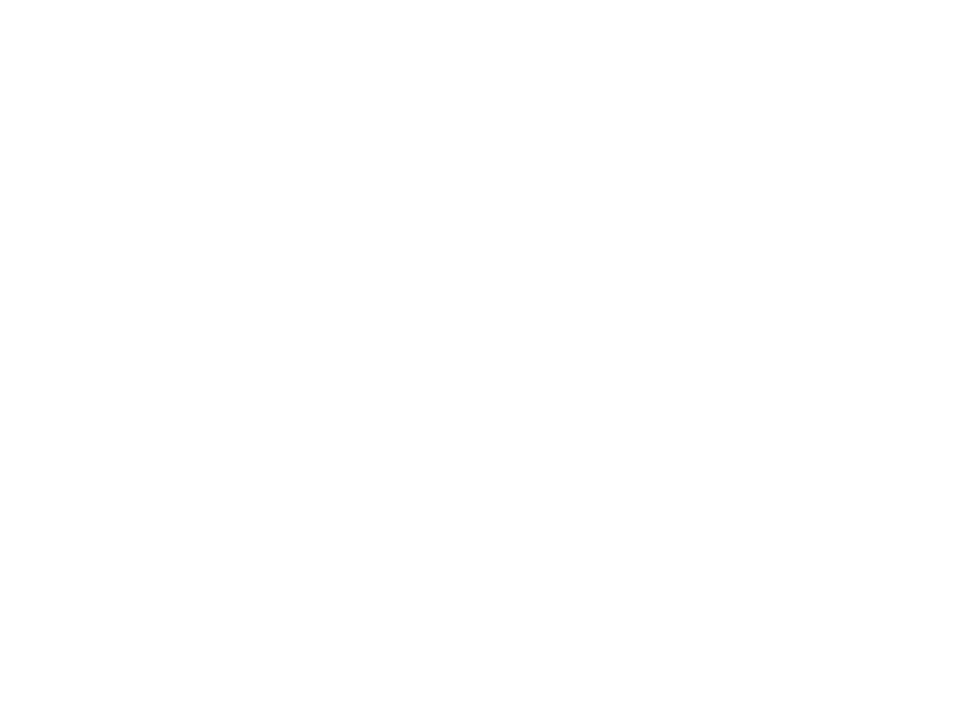
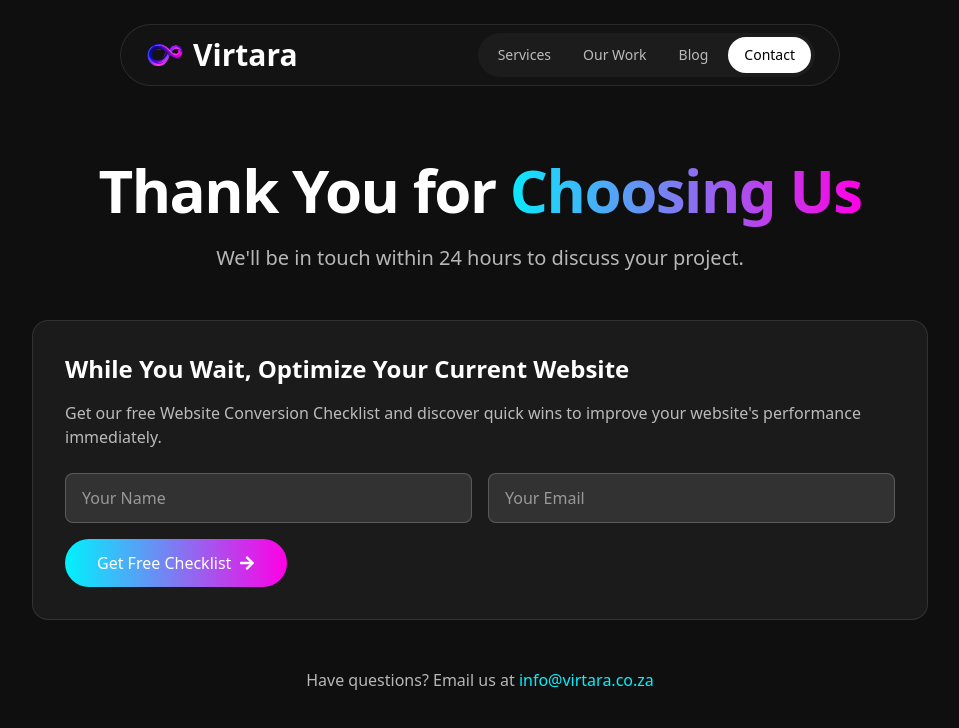
Before and after one commit to CodingDyl/virtara.io, a React (Vite) app: page /resources/start-a-project/thank-you in a window 1280 px wide. Before the commit this address had no page. Shown: the top 728 px of the page, without its empty margins (160-1119 px from the left). Built offline with nearby package versions, Linux system fonts and the light colour scheme.

Commit message:
Updated start a project flow and ensured emails were being sent

```diff
--- a/src/App.jsx
+++ b/src/App.jsx
@@ -23,6 +23,8 @@ import Unsubscribe from './pages/Unsubscribe'
 import ComeBack from './pages/ComeBack'
 import AuditPage from './pages/Resources/Audit/AuditPage'
 import AuditThankYou from './pages/Resources/Audit/AuditThankYou'
+import ThankYou from './pages/Resources/StartaProject/ThankYou'
+
 function App() {
   useEffect(() => {
     if ('scrollRestoration' in window.history) {
@@ -45,8 +47,10 @@ function App() {
           <Route path="/maintenance-support" element={<MaintenanceSupport />} />
           <Route path="/start-your-project" element={<StartaProject />} />
 
+          <Route path="/resources/start-a-project/thank-you" element={<ThankYou />} />
+
           <Route path="/resources/health-check" element={<HealthCheck />} />
-          <Route path="/thank-you" element={<HealthThankYou />} />
+          <Route path="/resources/health-check/thank-you" element={<HealthThankYou />} />
           <Route path="/resources/audit" element={<AuditPage />} />
           <Route path="/resources/audit/thank-you" element={<AuditThankYou />} />
           <Route path="/legal/privacy-policy" element={<PrivacyPolicy />} />
--- a/src/pages/Resources/HealthCheck/HealthThankYou.jsx
+++ b/src/pages/Resources/HealthCheck/HealthThankYou.jsx
@@ -4,8 +4,10 @@ import { FaArrowRight } from 'react-icons/fa';
 import Navbar from '../../../components/Navbar';
 import Footer from '../../../components/Footer';
 import { Helmet } from 'react-helmet-async';
+import { useNavigate } from 'react-router-dom';
 
 const HealthThankYou = () => {
+    const navigate = useNavigate();
   return (
     <>
       <Helmet>
@@ -55,10 +57,10 @@ const HealthThankYou = () => {
                   We'll analyze your site and show you exactly what needs to change to boost conversions.
                 </p>
                 <motion.a
-                  href="https://virtara.co.za/audit" // Replace with your actual payment link
+                  onClick={() => navigate('/resources/audit')}// Replace with your actual payment link
                   whileHover={{ scale: 1.02 }}
                   whileTap={{ scale: 0.98 }}
-                  className="inline-block px-8 py-4 bg-gradient-to-r from-[#00f2fe] to-[#ff00e5] text-white rounded-full font-medium flex items-center justify-center gap-2 hover:opacity-90 transition-opacity"
+                  className="inline-block px-8 py-4 bg-gradient-to-r from-[#00f2fe] to-[#ff00e5] text-white rounded-full font-medium flex items-center justify-center gap-2 hover:opacity-90 hover:cursor-pointer transition-opacity"
                 >
                   Claim My Audit Now
                   <FaArrowRight />
--- /dev/null
+++ b/src/pages/Resources/StartaProject/ThankYou.jsx
@@ -0,0 +1,149 @@
+import React from 'react';
+import { motion } from "framer-motion";
+import { FaArrowRight } from 'react-icons/fa';
+import Navbar from '../../../components/Navbar';
+import Footer from '../../../components/Footer';
+import { useState } from 'react';
+import { useNavigate } from 'react-router-dom';
+import { Helmet } from 'react-helmet-async';
+import { healthCheckPreview } from '../../../assets';
+import { subscribeToNewsletter } from '../../../config/firebase';
+
+const ThankYou = () => {
+  const [formData, setFormData] = useState({
+    email: '',
+    name: ''
+  });
+  const [isSubmitting, setIsSubmitting] = useState(false);
+  const [isSuccess, setIsSuccess] = useState(false);
+  const navigate = useNavigate();
+
+  const handleHealthCheckSubmit = async (e) => {
+    e.preventDefault();
+    setIsSubmitting(true);
+
+    try {
+      await subscribeToNewsletter(formData.email, formData.name, false);
+
+      const response = await fetch('https://virtara-backend.vercel.app/api/subscribe', {
+        method: 'POST',
+        headers: {
+          'Content-Type': 'application/json',
+        },
+        body: JSON.stringify(formData),
+      });
+
+      if (!response.ok) throw new Error('Subscription failed');
+
+      setIsSuccess(true);
+      navigate('/thank-you');
+    } catch (error) {
+      console.error('Error:', error);
+    } finally {
+      setIsSubmitting(false);
+    }
+  };
+
+  return (
+    <div className="bg-[#0F0F0F] min-h-screen">
+      <Helmet>
+        <title>Thank You | Virtara</title>
+        <meta name="description" content="Thank you for reaching out. While you wait, discover how to optimize your website's conversion rate with our free checklist." />
+      </Helmet>
+
+      <Navbar />
+
+      <section className="min-h-screen pt-32 md:pt-40 pb-12">
+        <div className="container mx-auto px-4 sm:px-6">
+          <div className="max-w-4xl mx-auto">
+            <motion.div
+              initial={{ opacity: 0, y: 20 }}
+              animate={{ opacity: 1, y: 0 }}
+              transition={{ duration: 0.8 }}
+              className="text-center mb-12"
+            >
+              <h1 className="text-3xl sm:text-4xl md:text-6xl font-bold text-white leading-tight tracking-tight mb-6">
+                Thank You for
+                <span className="text-transparent bg-clip-text bg-gradient-to-r from-[#00f2fe] to-[#ff00e5]"> Choosing Us</span>
+              </h1>
+              <p className="text-xl text-white/70 mb-8">
+                We'll be in touch within 24 hours to discuss your project.
+              </p>
+            </motion.div>
+
+            <motion.div
+              initial={{ opacity: 0, y: 20 }}
+              animate={{ opacity: 1, y: 0 }}
+              transition={{ duration: 0.8, delay: 0.2 }}
+              className="bg-white/5 p-8 rounded-2xl border border-white/10 mb-12"
+            >
+              <h2 className="text-2xl font-bold text-white mb-4">
+                While You Wait, Optimize Your Current Website
+              </h2>
+              <p className="text-white/70 mb-6">
+                Get our free Website Conversion Checklist and discover quick wins to improve your website's performance immediately.
+              </p>
+
+              {!isSuccess ? (
+                <form onSubmit={handleHealthCheckSubmit} className="space-y-4">
+                  <div className="grid md:grid-cols-2 gap-4">
+                    <input
+                      type="text"
+                      placeholder="Your Name"
+                      className="w-full px-4 py-3 bg-white/10 border border-white/20 rounded-lg text-white placeholder-white/50 focus:outline-none focus:border-[#00f2fe]"
+                      value={formData.name}
+                      onChange={(e) => setFormData({...formData, name: e.target.value})}
+                    />
+                    <input
+                      type="email"
+                      placeholder="Your Email"
+                      className="w-full px-4 py-3 bg-white/10 border border-white/20 rounded-lg text-white placeholder-white/50 focus:outline-none focus:border-[#00f2fe]"
+                      value={formData.email}
+                      onChange={(e) => setFormData({...formData, email: e.target.value})}
+                    />
+                  </div>
+                  <motion.button
+                    whileHover={{ scale: 1.02 }}
+                    whileTap={{ scale: 0.98 }}
+                    type="submit"
+                    disabled={isSubmitting}
+                    className="w-full md:w-auto px-8 py-3 bg-gradient-to-r from-[#00f2fe] to-[#ff00e5] text-white rounded-full font-medium flex items-center justify-center gap-2 hover:opacity-90 transition-opacity"
+                  >
+                    {isSubmitting ? 'Sending...' : (
+                      <>
+                        Get Free Checklist
+                        <FaArrowRight />
+                      </>
+                    )}
+                  </motion.button>
+                </form>
+              ) : (
+                <div className="text-white text-center p-4">
+                  Check your email for your free checklist!
+                </div>
+              )}
+            </motion.div>
+
+            <motion.div
+              initial={{ opacity: 0, y: 20 }}
+              animate={{ opacity: 1, y: 0 }}
+              transition={{ duration: 0.8, delay: 0.4 }}
+              className="text-center"
+            >
+              <p className="text-white/70">
+                Have questions? Email us at{' '}
+                <a href="mailto:info@virtara.co.za" className="text-[#00f2fe] hover:underline">
+                  info@virtara.co.za
+                </a>
+              </p>
+            </motion.div>
+          </div>
+        </div>
+      </section>
+
+      <Footer />
+    </div>
+  );
+};
+
+export default ThankYou;
--- a/src/pages/StartaProject.jsx
+++ b/src/pages/StartaProject.jsx
@@ -6,6 +6,7 @@ import { useState } from "react";
 import Notification from '../components/Notifications/notification';
 import sendEmail from "../server/workflow";
 import { Helmet } from 'react-helmet-async';
+import { useNavigate } from 'react-router-dom';
 
 
 function StartaProject() {
@@ -25,6 +26,8 @@ function StartaProject() {
     type: '',
     isVisible: false
   });
+
+  const navigate = useNavigate();
 
   const handleInputChange = (e) => {
     const { name, value } = e.target;
@@ -52,16 +55,16 @@ function StartaProject() {
     e.preventDefault();
     try {
       const response = await sendEmail(
-        "New Project Inquiry",
+        `Start a Project Request: ${formData.service}`,
         `
-        Name: ${formData.name}
-        Email: ${formData.email}
-        Phone: ${formData.phone}
+        Name: ${formData.name}, <br />
+        Email: ${formData.email}, <br />
+        Phone: ${formData.phone}, <br />
 
-        Company: ${formData.company}
-        Website: ${formData.website}
-        Budget: ${formData.budget}
-        Service: ${formData.service}
+        Company: ${formData.company}, <br />
+        Website: ${formData.website}, <br />
+        Budget: ${formData.budget}, <br />
+        Service: ${formData.service}, <br />
         Message: ${formData.message}
       `
       );
@@ -71,6 +74,7 @@ function StartaProject() {
         type: "success",
         isVisible: true
       });
+      navigate('/resources/start-a-project/thank-you');
     } catch (error) {
       console.error(error);
       setNotification({
```
